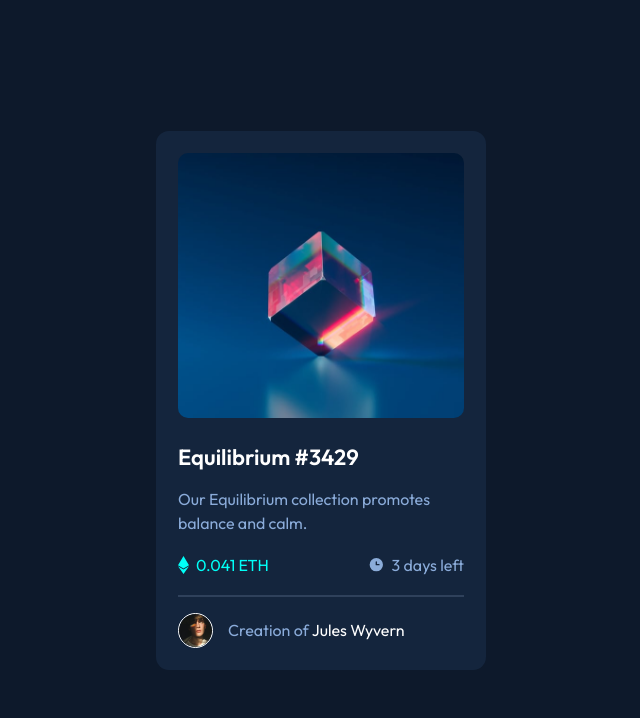
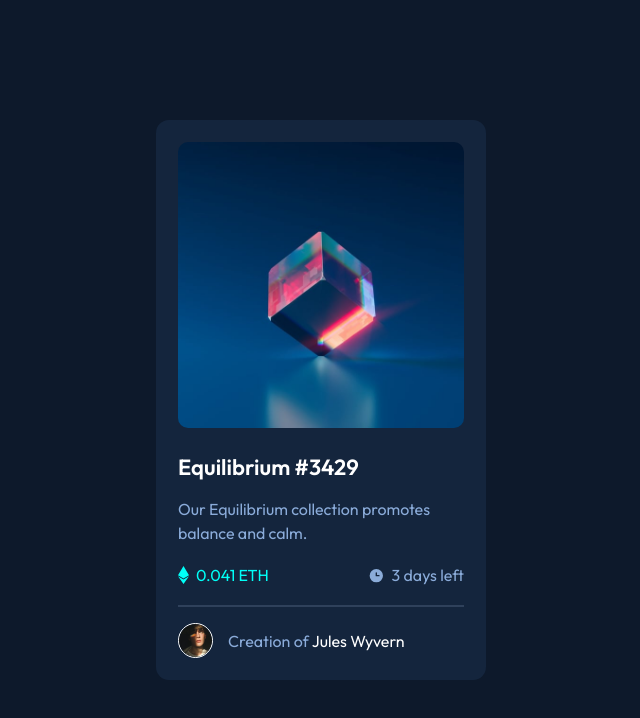
Before and after one commit to SaroshJan/nft-preview-repo, a plain HTML site: page index.html in a window 1280 px wide. Shown: the whole page, without its empty margins (319-959 px from the left). Drawn offline with Linux system fonts and the light colour scheme.

Commit message:
Update index.html

```diff
--- a/index.html
+++ b/index.html
@@ -15,7 +15,7 @@
 
   <div class="container">
     <div class="img-container">
-      <img src="/images/image-equilibrium.jpg" alt="Pic" class="eth-img" style="width:286px ;height:265px;">
+      <img src="/images/image-equilibrium.jpg" alt="Pic" class="eth-img" style="width:100% ;height:auto;">
     </div>
 
     <div class="about">
```
